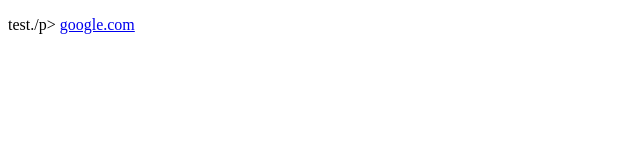
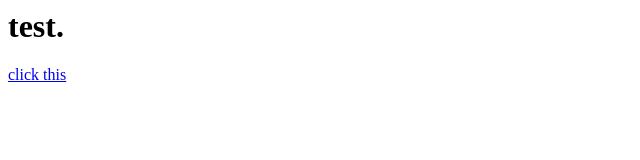
Before and after one commit to ankoromochi23/ankoromochi23.github.io, a plain HTML site: page index.html in a window 1280 px wide. Shown: the whole page, without its empty margins (0-640 px from the left). Drawn offline with Linux system fonts and the light colour scheme.

Commit message:
Update index.html

```diff
--- a/index.html
+++ b/index.html
@@ -1,13 +1,11 @@
-<!doctype html>
+<!dctype=html>
 <html>
 <head>
   <meta charset="utf-8">
-  <title>
-  test
-  </title>
+  <title>test</title>
 </head>
 <body>
-  <p>test./p>
-    <a href="google.com"title="google.com">google.com</a>
+  <h1>test.</h1>
+  <a href="google.com"title="google.com">click this</a>
 </body>
 </html>
```
